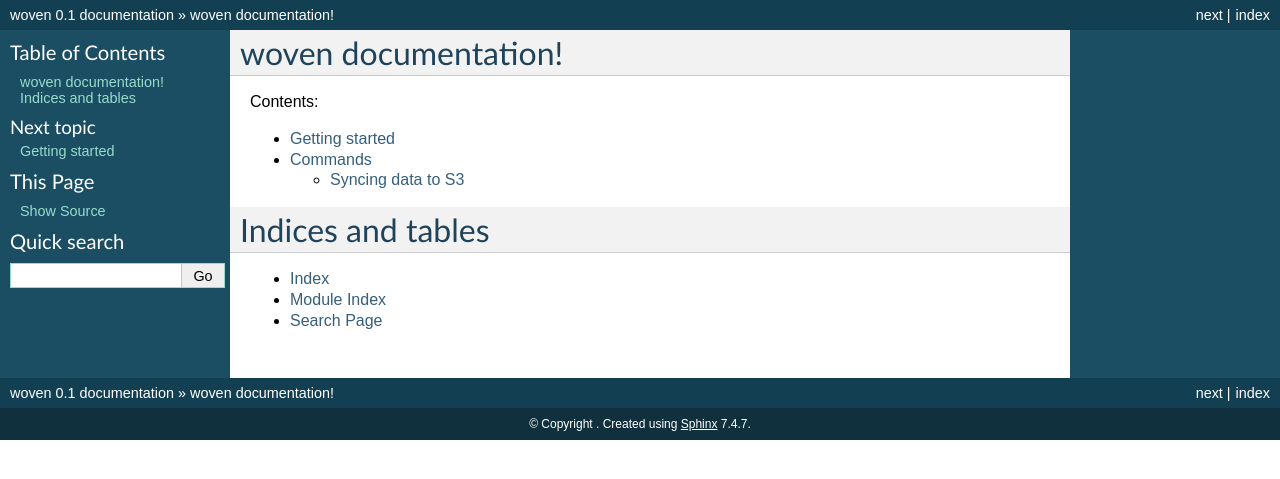
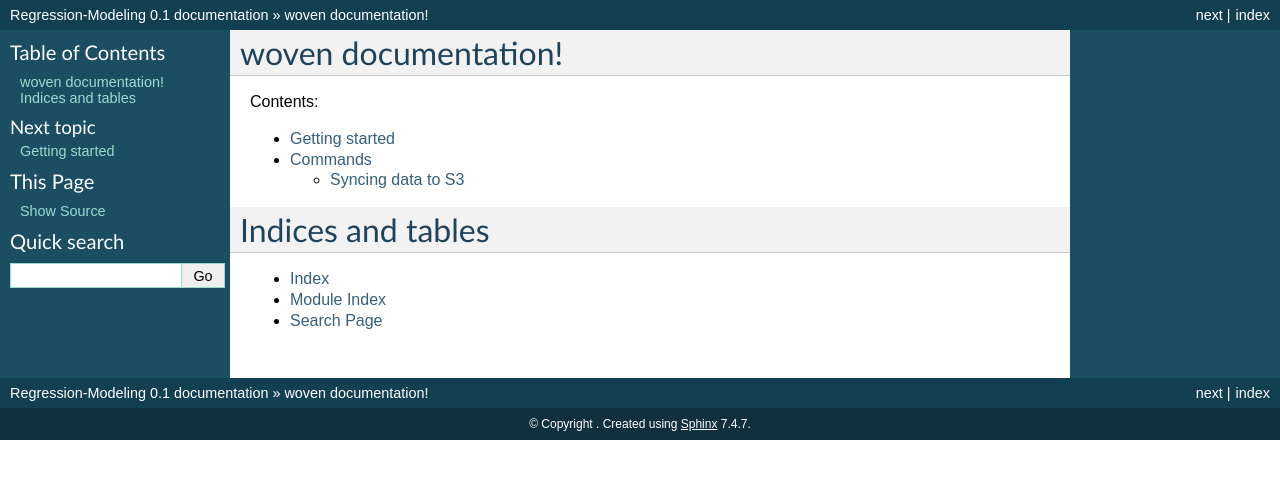
Before and after one commit to Cheto01/Regression-Modeling, a Sphinx documentation site: the page built from docs/index.rst, in a window 1280 px wide. Shown: the top 479 px of the page. Built offline with Sphinx 7.4.7, drawn with Linux system fonts in a browser that asks for light colours.

Commit message:
Fix an bug in Update conf.py

```diff
--- a/docs/conf.py
+++ b/docs/conf.py
@@ -1,6 +1,6 @@
 # -*- coding: utf-8 -*-
 #
-# woven documentation build configuration file, created by
+# REgression-Modeling documentation build configuration file, created by
 # sphinx-quickstart.
 #
 # This file is execfile()d with the current directory set to its containing dir.
@@ -41,7 +41,7 @@
 master_doc = 'index'
 
 # General information about the project.
-project = u'woven'
+project = u'Regression-Modeling'
 
 # The version info for the project you're documenting, acts as replacement for
 # |version| and |release|, also used in various other places throughout the
@@ -164,7 +164,7 @@
 # html_file_suffix = None
 
 # Output file base name for HTML help builder.
-htmlhelp_basename = 'wovendoc'
+htmlhelp_basename = 'Regression-Modelingdoc'
 
 
 # -- Options for LaTeX output --------------------------------------------------
@@ -184,8 +184,8 @@
 # (source start file, target name, title, author, documentclass [howto/manual]).
 latex_documents = [
     ('index',
-     'woven.tex',
-     u'woven Documentation',
+     'Regression-Modeling.tex',
+     u'Regression-Modeling Documentation',
      u"Cherubin_Mugisha", 'manual'),
 ]
 
@@ -215,7 +215,7 @@
 # One entry per manual page. List of tuples
 # (source start file, name, description, authors, manual section).
 man_pages = [
-    ('index', 'woven', u'woven Documentation',
+    ('index', 'Regression-Modeling', u'Regression-Modeling Documentation',
      [u"Cherubin_Mugisha"], 1)
 ]
 
@@ -229,8 +229,8 @@
 # (source start file, target name, title, author,
 #  dir menu entry, description, category)
 texinfo_documents = [
-    ('index', 'woven', u'woven Documentation',
-     u"Cherubin_Mugisha", 'woven',
+    ('index', 'Regression-Modeling', u'Regression-Modeling Documentation',
+     u"Cherubin_Mugisha", 'Regression-Modeling',
      'Data science challenge', 'Miscellaneous'),
 ]
 
```
